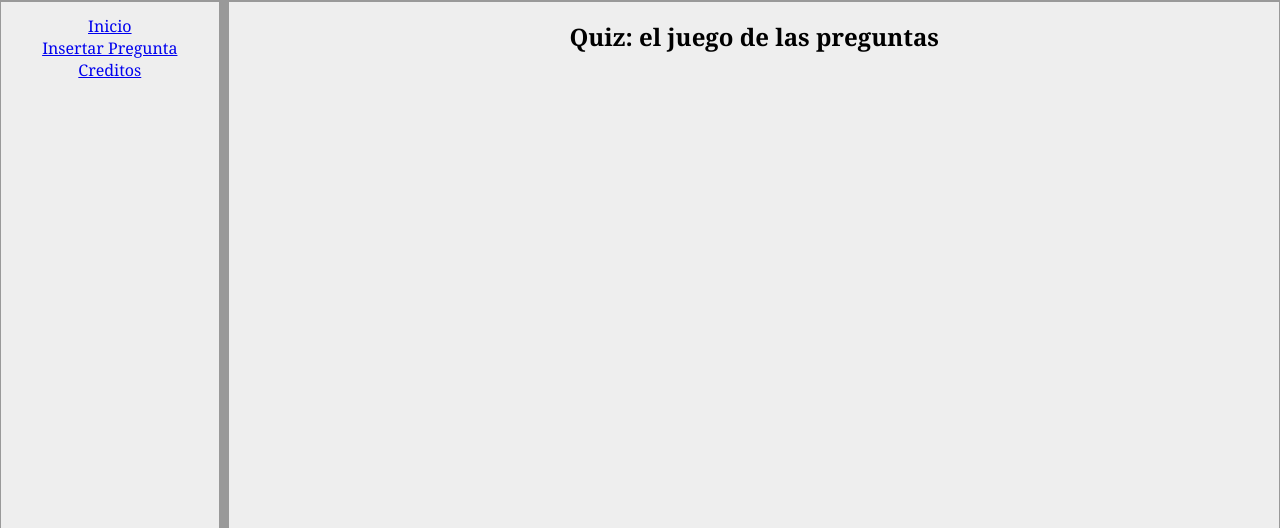
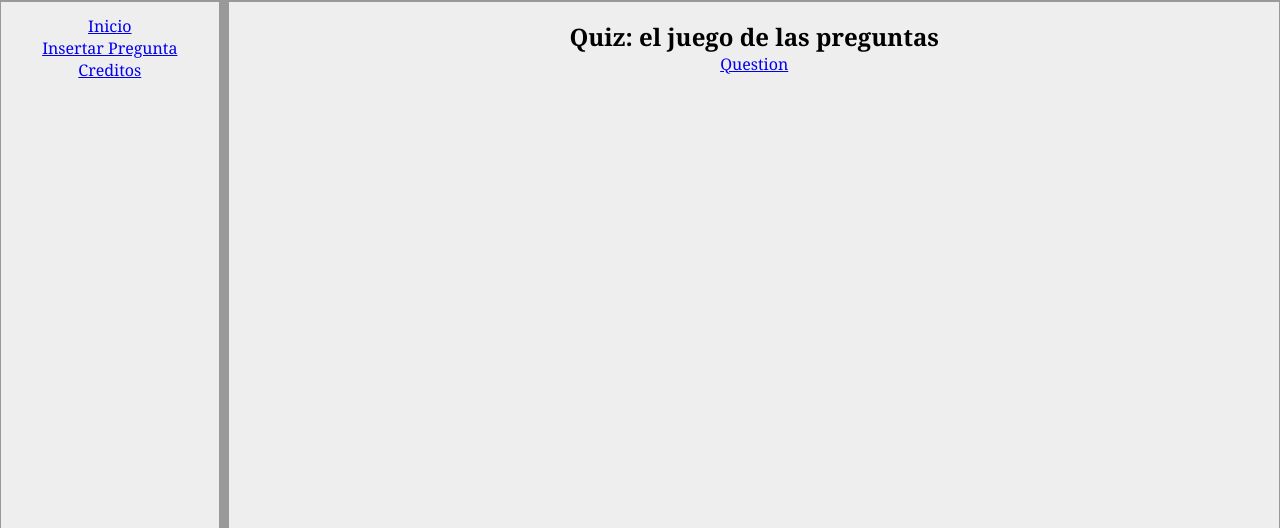
Before and after one commit to ima98/SW, a PHP site: page /Layout.php in a window 1280 px wide. Shown: the part 75-603 px from the top of the page. Run offline with PHP 8.4, Linux system fonts and the light colour scheme.

Commit message:
actualizacion

```diff
--- a/php/Layout.php
+++ b/php/Layout.php
@@ -9,6 +9,7 @@
     <div>
 
       <h2>Quiz: el juego de las preguntas</h2>
+	   <a href='../php/QuestionForm.php'>Question </a>
 
     </div>
   </section>
```
